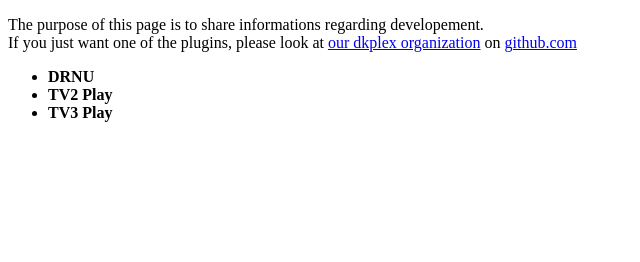
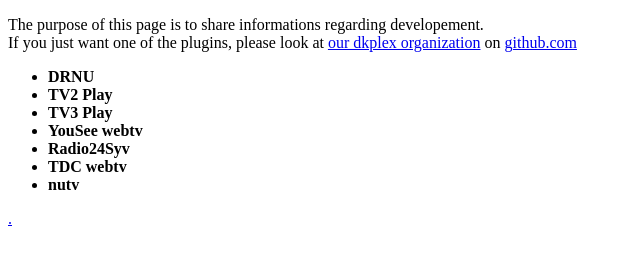
Before and after one commit to dkplex/dkplex.github.com, a plain HTML site: page index.html in a window 1280 px wide. Shown: the part 86-348 px from the top of the page, without its empty margins (0-640 px from the left). Drawn offline with Linux system fonts and the light colour scheme.

Commit message:
Added more Channels to frontpage testing SSI

```diff
--- a/index.html
+++ b/index.html
@@ -15,5 +15,18 @@
     <b>TV3 Play</b>
 
   </li>
+  <li>
+  	<b>YouSee webtv</b>
+  </li>
+  <li>
+  	<b>Radio24Syv</b>
+  </li>
+  <li>
+  	<b>TDC webtv</b>
+  </li>
+  <li>
+  	<b>nutv</b>
+  </li>
 
 </ul>
+<a href="drnu.shtml">.</a>
```
Also changed, not shown: 1 other file.
